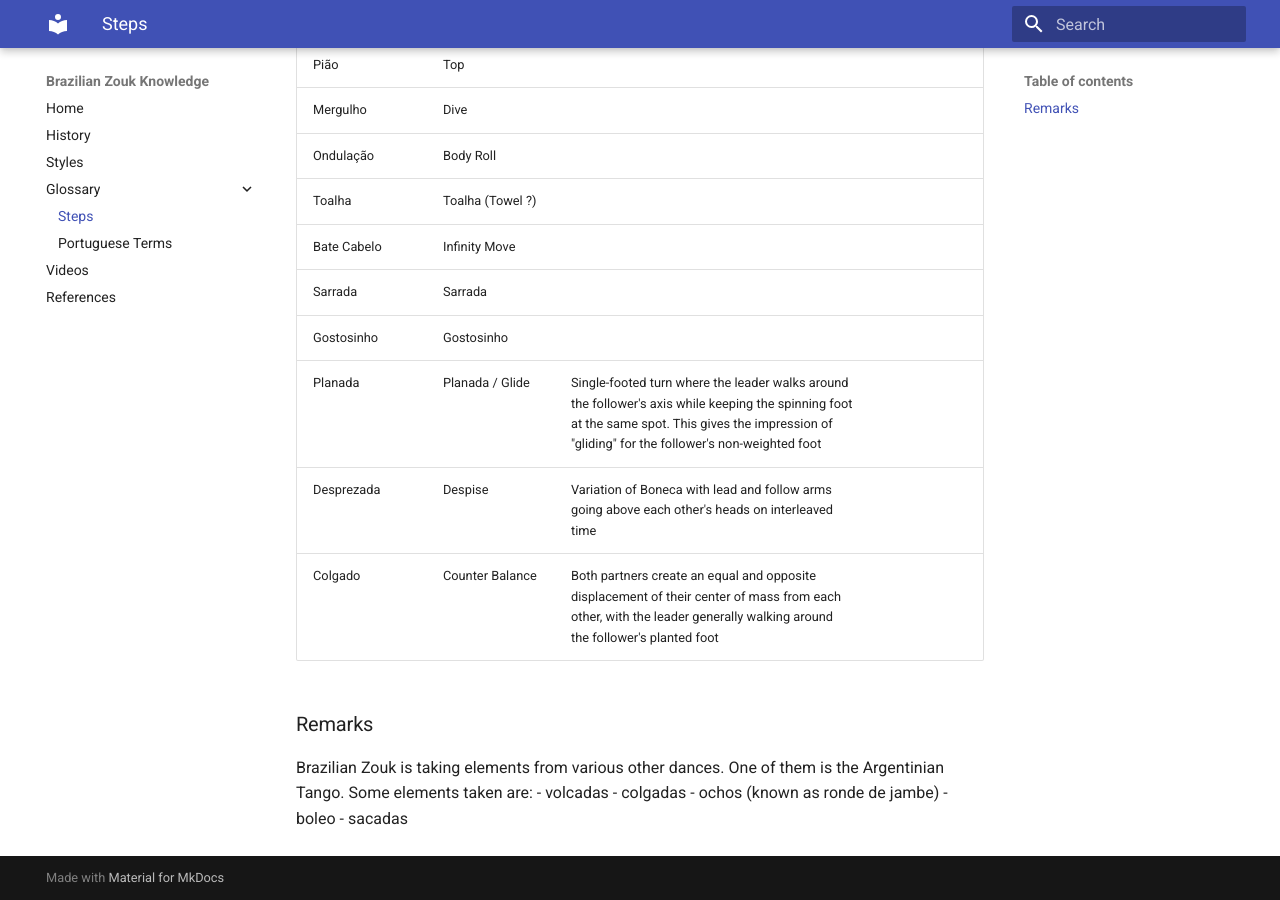
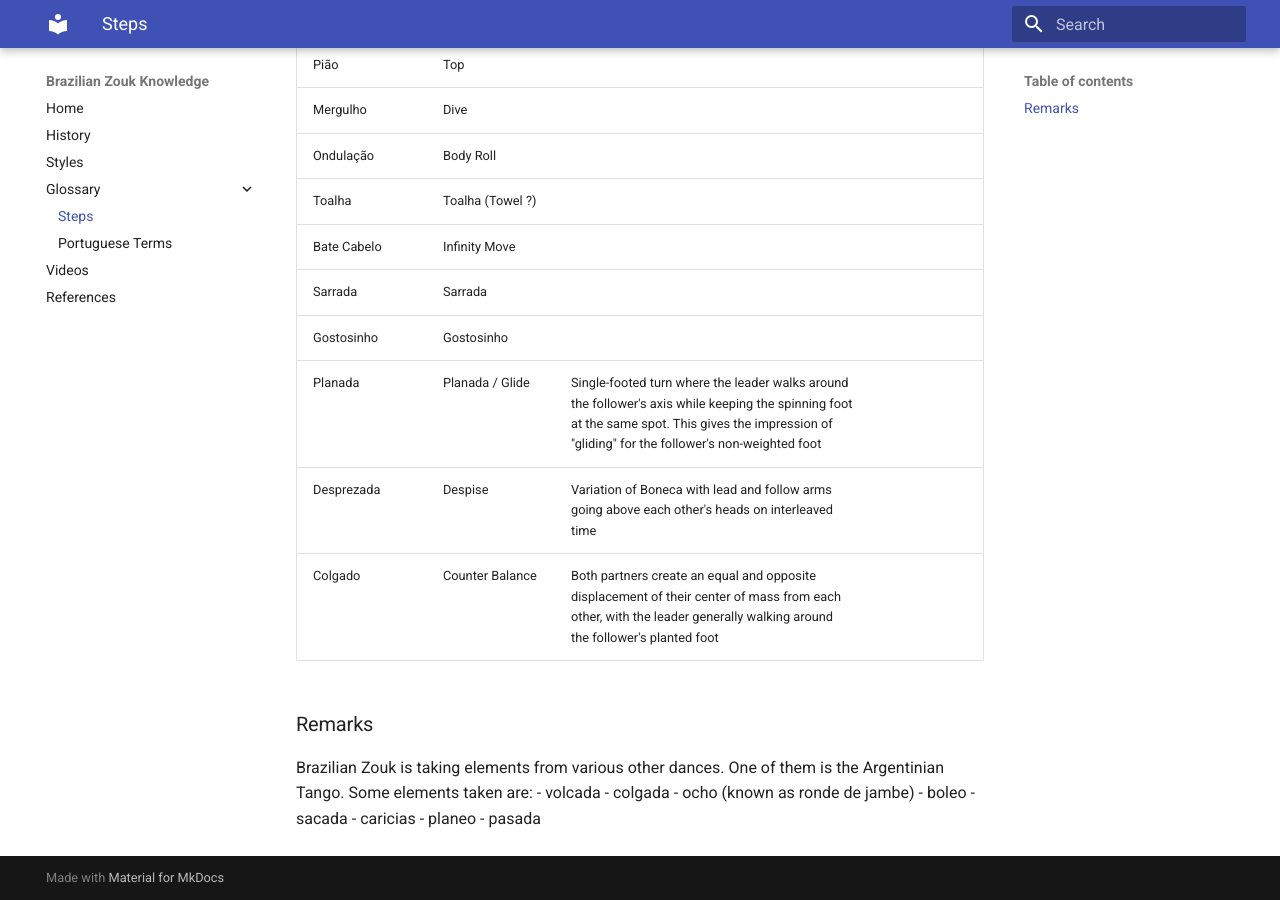
Before and after one commit to CristianLefter/Brazilian-Zouk-Knowledge, an MkDocs documentation site: the page built from docs/glossary_steps.md, in a window 1280 px wide and 900 px high, scrolled down 1518 px. Built offline with MkDocs 1.6.1 and Material for MkDocs 9.7.7, drawn with Linux system fonts in a browser that asks for light colours.

Commit message:
Update glossary_steps.md

```diff
--- a/docs/glossary_steps.md
+++ b/docs/glossary_steps.md
@@ -38,8 +38,11 @@
 Brazilian Zouk is taking elements from various other dances.
 One of them is the Argentinian Tango.
 Some elements taken are:
-- volcadas
-- colgadas
-- ochos (known as ronde de jambe)
+- volcada
+- colgada
+- ocho (known as ronde de jambe)
 - boleo
-- sacadas
+- sacada
+- caricias
+- planeo
+- pasada
```
